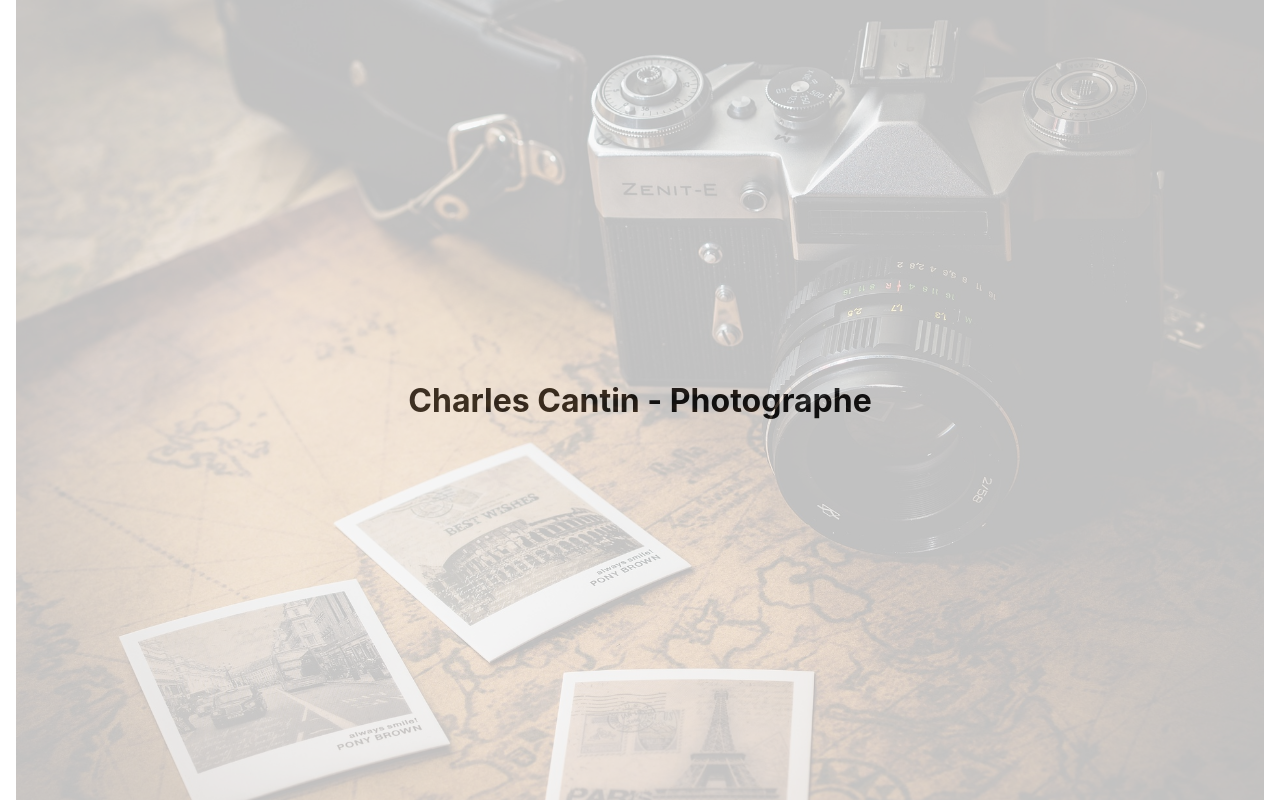
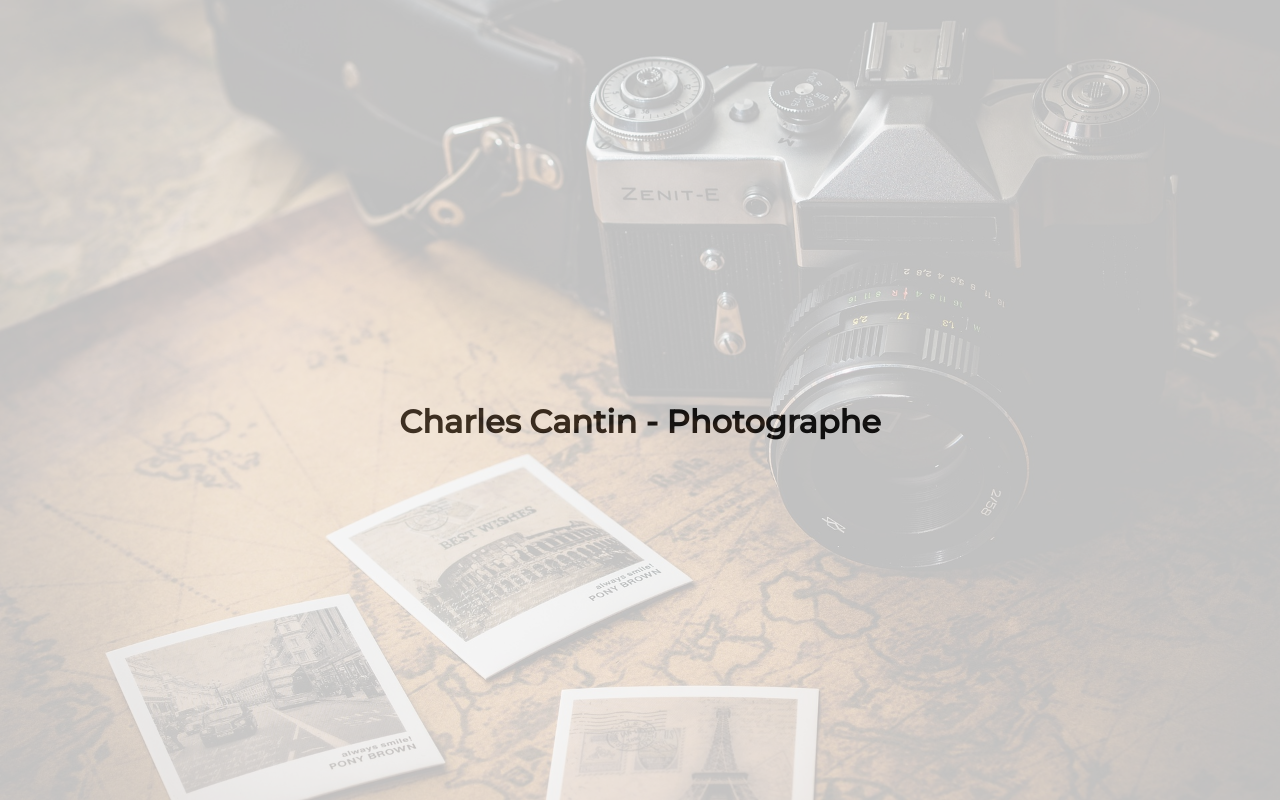
Before and after one commit to Leozeroto/photographEval, a React (Create React App) app in the folder cantinphotographreact/: page / in a window 1280 px wide. Built offline with nearby package versions, Linux system fonts and the light colour scheme.

Commit message:
insertion d'une police Montserrat-Medium

```diff
--- a/cantinphotographreact/src/css/accueil.css
+++ b/cantinphotographreact/src/css/accueil.css
@@ -1,12 +1,7 @@
-* {
-    padding: 0;
-    margin: 0;
-    box-sizing: border-box;
+@font-face {
+    font-family: 'Medium';
+    src: url('Montserrat-Medium.ttf') format('truetype');
   }
-
-body {
-    padding: 0 16px;
-}
 
 .imgaccueil {
     height: 100vh;
@@ -24,5 +19,6 @@ body {
     top: 50%;
     left: 50%;
     transform: translate(-50%, -50%);
+    font-family: 'Medium';
 
 }
```
Also changed, not shown: cantinphotographreact/src/css/Montserrat-Medium.ttf (added), 1 other file (tests, documents, lock files or other folders).
